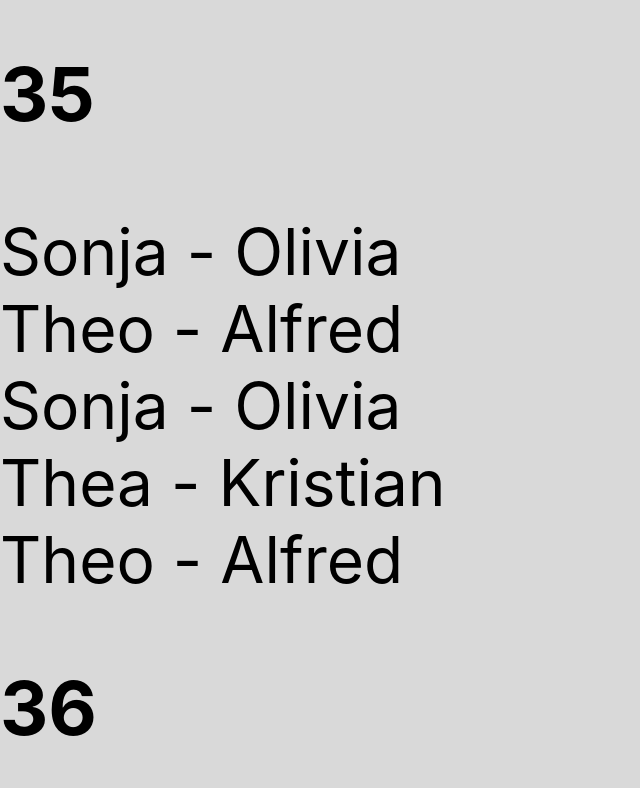
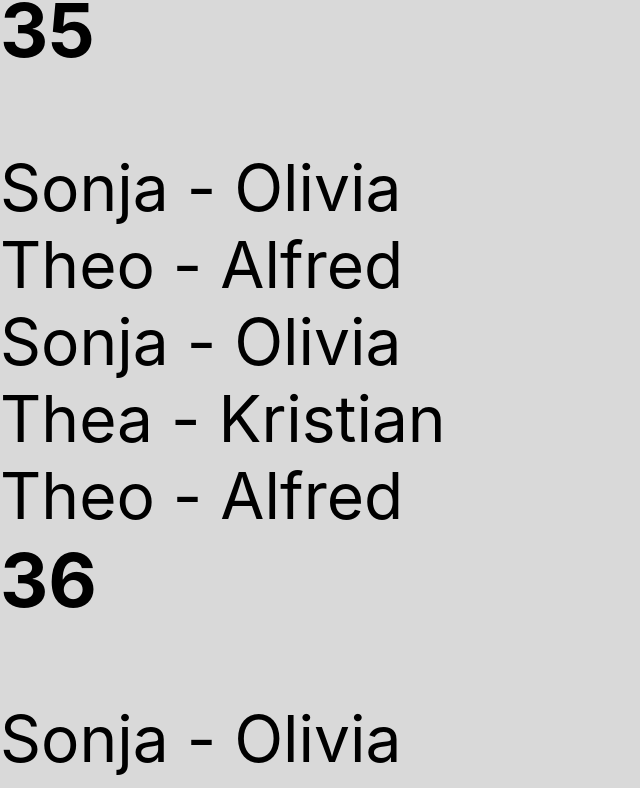
Before and after one commit to ostensrud/foelgeliste, a Next.js app: page /komplett in a window 1280 px wide. Shown: the part 763-1551 px from the top of the page, without its empty margins (0-640 px from the left). Built offline with nearby package versions, Linux system fonts and the light colour scheme.

Commit message:
Fix bugs

```diff
--- a/components/WeekSchedule.tsx
+++ b/components/WeekSchedule.tsx
@@ -1,9 +1,9 @@
-import { WalkingScheduleType } from "../types/DayTypes";
+import { AarType, WalkingScheduleType } from "../types/DayTypes";
 import { Lunch } from "./Assets";
 import { Card } from "./Card";
 
 interface Props {
-  walkingSchedule: WalkingScheduleType;
+  walkingSchedule: AarType;
   displayWeek: number;
   currentDay: number;
   currentWeek: number;
--- a/pages/komplett/index.tsx
+++ b/pages/komplett/index.tsx
@@ -8,21 +8,21 @@ const Komplett = () => {
     <div>
       {aarsliste.map((aar) => {
         return (
-          <section>
+          <section key={aar}>
             <h2>{aar}</h2>
             {Object.keys(walkingSchedule[aar]).map((ukenummer) => (
-              <div>
+              <div key={aar + "::" + ukenummer}>
                 <h3>{ukenummer}</h3>
                 {walkingSchedule[aar][ukenummer].erFerieUke && (
                   <div>Ferieuke</div>
                 )}
-                <p>
-                  {walkingSchedule[aar][ukenummer].dager?.map((dag) => (
-                    <div>
+                <div>
+                  {walkingSchedule[aar][ukenummer].dager?.map((dag, index) => (
+                    <div key={aar + "::" + ukenummer + "::" + index}>
                       {dag.familie1} - {dag.familie2}
                     </div>
                   ))}
-                </p>
+                </div>
               </div>
             ))}
           </section>
```
